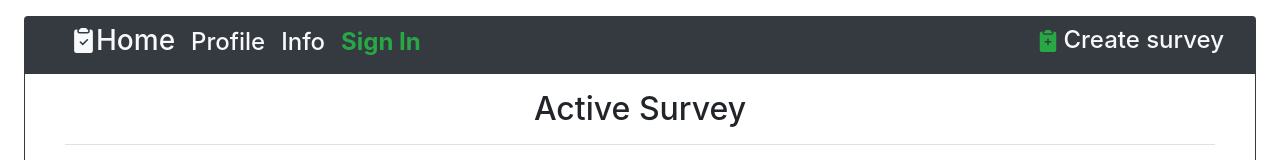
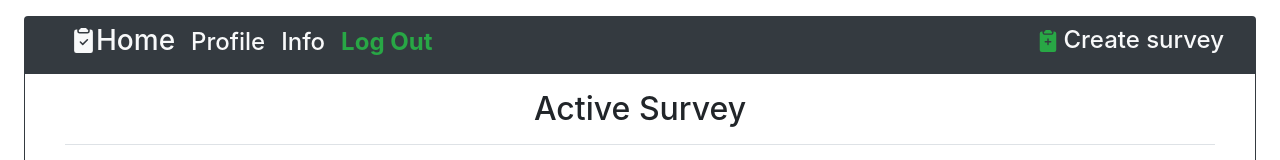
Before and after one commit to ViDjet-Git/Survey-WebSite-React, a React (Create React App) app: page / in a window 1280 px wide. Shown: the top 160 px of the page. Built offline with nearby package versions, Linux system fonts and the light colour scheme; the HTML template or start-up script is replaced by a standard one.

Commit message:
adding backend to verify user login to an account

```diff
--- a/src/navbar/NavBar.js
+++ b/src/navbar/NavBar.js
@@ -12,6 +12,21 @@ function NavBar() {
 	const delay = ms => new Promise(
 		resolve => setTimeout(resolve, ms)
 	);
+
+	const checkLogin = () => {
+        $.ajax({
+            type: "POST",
+            url: "http://localhost:8000/check_session.php",
+			dataType: 'text',
+            success: function(data) {
+                if(data * 1){
+					return true;
+				} else {
+					return false;
+				}
+            },
+        });
+    };
 
 	return(
         <Navbar expanded={expanded} expand="lg" sticky="top" bg="dark" className="mx-4 rounded-top py-0 mt-3 sm-top">
@@ -46,7 +61,11 @@ function NavBar() {
       			<Nav className="me-auto mb-2 mb-lg-0">
           			<Link onClick={() => setExpanded(false)} className="text-light h4 mt-1 ml-3 text-decoration-none" to={'/profile'}>Profile</Link>
 					<Link onClick={() => setExpanded(false)} className="text-light h4 mt-1 ml-3 text-decoration-none" to={'/info'}>Info</Link>
-          			<Link onClick={() => setExpanded(false)} className="sign-in-btn text-success h4 mt-1 ml-3 text-decoration-none" to={'/sign_in'}>Sign In</Link>
+					{checkLogin ?	//check if user is loged in
+          			<Link onClick={() => setExpanded(false)} className="sign-in-btn text-success h4 mt-1 ml-3 text-decoration-none" to={'/log_out'}>Log Out</Link> //if user is logged we navigate user to logout page
+					:
+					<Link onClick={() => setExpanded(false)} className="sign-in-btn text-success h4 mt-1 ml-3 text-decoration-none" to={'/sign_in'}>Sign In</Link> //if user is not signed we navigate user to sign in page
+					}
       			</Nav>
   			</Navbar.Collapse>
     	</Container>
```
Also changed, not shown: 1 other file (tests, documents, lock files or other folders).
